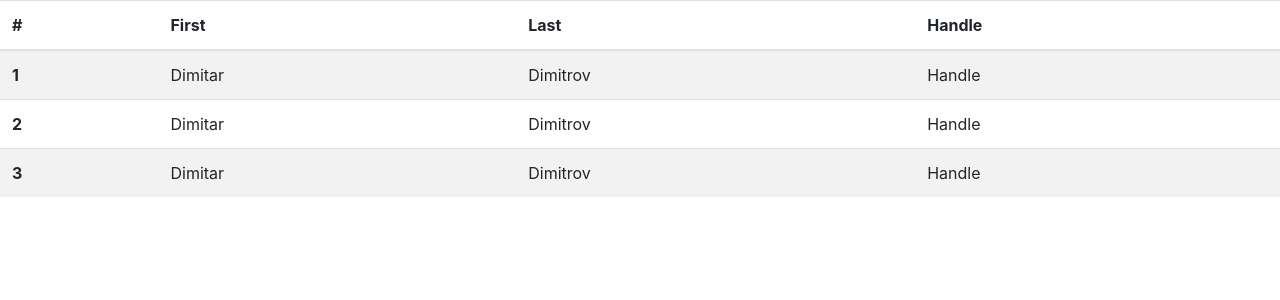
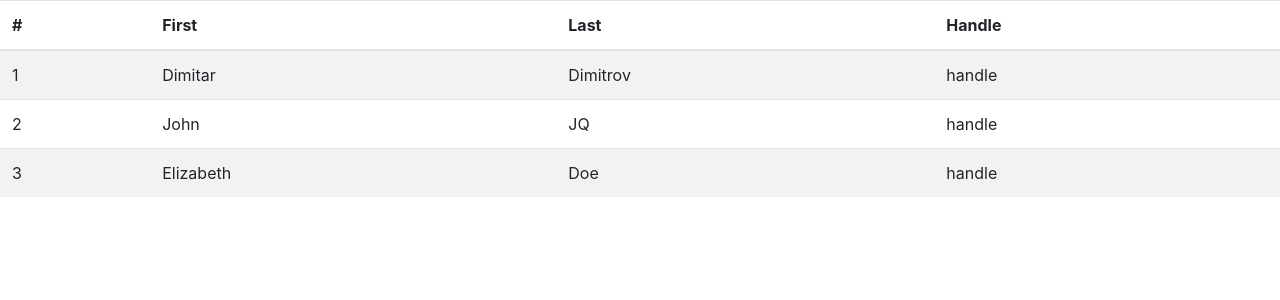
Before and after one commit to dppdd/crash-react, a React (Vite) app in the folder table-generator/: page / in a window 1280 px wide. Shown: the top 300 px of the page. Built offline with nearby package versions, Linux system fonts and the light colour scheme.

Commit message:
Add mocked API db

```diff
--- /dev/null
+++ b/table-generator/mock-db/bootstrapTable.js
@@ -0,0 +1,33 @@
+export const bootstrapTableDB = {
+  tableStructure: [
+    { name: "#", metaKey: "id", type: "string/url" },
+    { name: "First", metaKey: "firstName", type: "string" },
+    { name: "Last", metaKey: "lastName", type: "string" },
+    { name: "Handle", metaKey: "handle", type: "string" },
+  ],
+  tableMeta: {
+    page: 1,
+    itemsPerPage: 20,
+    totalPages: 1,
+  },
+  tableData: [
+    {
+      id: "1",
+      firstName: "Dimitar",
+      lastName: "Dimitrov",
+      handle: "handle",
+    },
+    {
+      id: "2",
+      firstName: "John",
+      lastName: "JQ",
+      handle: "handle",
+    },
+    {
+      id: "3",
+      firstName: "Elizabeth",
+      lastName: "Doe",
+      handle: "handle",
+    },
+  ],
+};
--- a/table-generator/src/App.jsx
+++ b/table-generator/src/App.jsx
@@ -1,13 +1,15 @@
 import { useState } from 'react'
 import './App.css'
 import BootstrapTable from './components/BootstrapTable'
+import { bootstrapTableDB } from '../mock-db/bootstrapTable'
 
-function App () {
-  const [count, setCount] = useState(0)
+function App() {
+  // we set the mocked API response as local state.
+  const [data, setData] = useState(bootstrapTableDB)
 
   return (
     <div className='App'>
-      <BootstrapTable />
+      <BootstrapTable data={data} />
     </div>
   )
 }
--- a/table-generator/src/components/BootstrapTable.jsx
+++ b/table-generator/src/components/BootstrapTable.jsx
@@ -35,68 +35,31 @@ import { Table, TableHead, TableRow, TableBody, TableCell } from './Table'
 
 */
 
-/*
+export default function BootstrapTable(props) {
+	const { tableStructure, tableData } = props.data
+	// ! FIX KEYS
+	// ! Add scope attribute to body TableCell.
 
-	helper structure.js or constants.js
-
-	table-structure.js - here we add the column names and more specifics, for all tables in this app.
-
-	"bootstrapTable": {
-		columns: [{
-			name: "#",
-			meta: "meta data about the column",
-			type: "string/url"
-		},
-			{ name: "First",
-			meta: "meta data about the column",
-			type: "string"},
-
-			{ name: "Last",
-			meta: "meta data about the column",
-			type: "string"},
-
-			{ name: "Handle",
-			meta: "meta data about the column",
-			type: "string"},
-		]
-	}
-
-
-*/
-
-export default function BootstrapTable () {
 	return (
 		<div>
 			<Table ev={['striped']}>
 				<TableHead>
 					<TableRow>
-            <TableCell light scope={'thead'}>
-              #
-            </TableCell>
-            <TableCell scope={'thead'}>First</TableCell>
-            <TableCell scope={'thead'}>Last</TableCell>
-            <TableCell scope={'thead'}>Handle</TableCell>
+						{tableStructure.map(col => <TableCell scope={'thead'} key={col.metaKey}>{col.name}</TableCell>)}
 					</TableRow>
 				</TableHead>
 				<TableBody>
-          <TableRow>
-            <TableCell scope={'thead'}>1</TableCell>
-            <TableCell>Dimitar</TableCell>
-            <TableCell>Dimitrov</TableCell>
-            <TableCell>Handle</TableCell>
+					{
+						tableData.map(row => {
+							return (
+								<TableRow key={row.id}>
+									{
+										tableStructure.map(itemKey => <TableCell>{row[itemKey.metaKey]}</TableCell>)
+									}
 								</TableRow>
-          <TableRow>
-            <TableCell scope={'thead'}>2</TableCell>
-            <TableCell>Dimitar</TableCell>
-            <TableCell>Dimitrov</TableCell>
-            <TableCell>Handle</TableCell>
-          </TableRow>
-          <TableRow>
-            <TableCell scope={'thead'}>3</TableCell>
-            <TableCell>Dimitar</TableCell>
-            <TableCell>Dimitrov</TableCell>
-            <TableCell>Handle</TableCell>
-          </TableRow>
+							)
+						})
+					}
 				</TableBody>
 			</Table>
 		</div>
--- a/table-generator/src/main.jsx
+++ b/table-generator/src/main.jsx
@@ -2,6 +2,7 @@ import React from 'react'
 import ReactDOM from 'react-dom/client'
 import App from './App'
 import './index.css'
+import {bootstrapTableDB} from '../mock-db/bootstrapTable'
 
 ReactDOM.createRoot(document.getElementById('root')).render(
   <React.StrictMode>
```
Also changed, not shown: table-generator/package.json (line endings or trailing spaces). Lines whose indentation alone changed are shown as unchanged.
